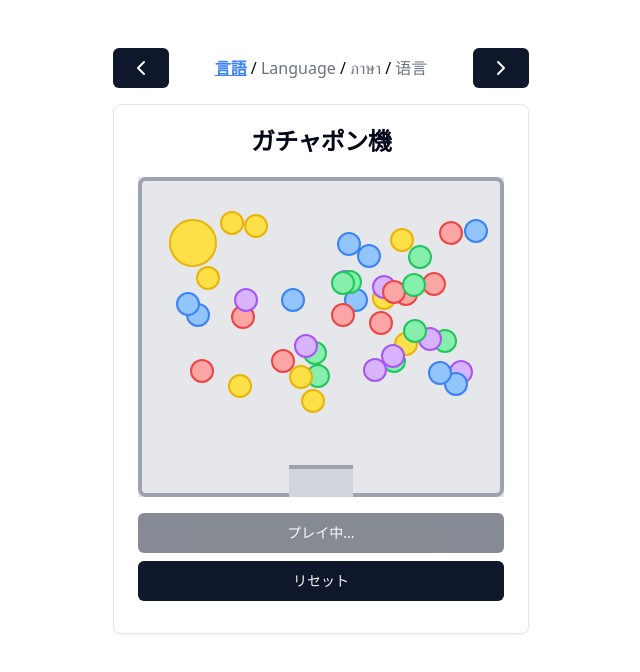
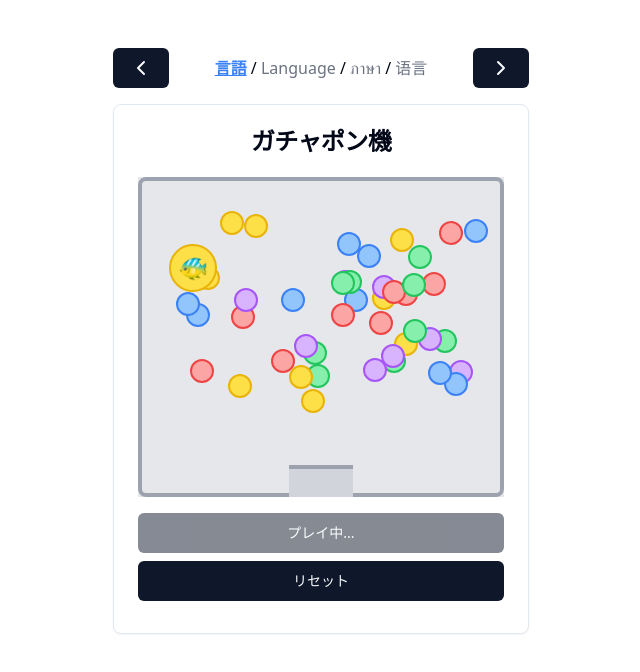
Before and after one commit to tontpong/gacha, a React (Vite) app: page / in a window 1280 px wide. Both pictures are taken after a click on the button "回す". Shown: the top 672 px of the page, without its empty margins (319-959 px from the left). Built offline with nearby package versions, Linux system fonts and the light colour scheme.

Commit message:
Update ArtifactCode.jsx

```diff
--- a/src/ArtifactCode.jsx
+++ b/src/ArtifactCode.jsx
@@ -66,7 +66,7 @@ new (window.AudioContext || window.webkitAudioContext)();
 const duration =
 0.06 + Math.random() * 0.08;
 const freq =
-600 + Math.random() * 600;
+500 + Math.random() * 600;
 
     const oscillator = audioContext.createOscillator();
     const gainNode = audioContext.createGain();
@@ -114,7 +114,7 @@ playGlassBeadsSounds();
 
       const interval = setInterval(() => {
 
-if ( Math.random() < 0.3 ) {
+if ( Math.random() < 0.4 ) {
 
         position += 1;
         setBallPosition(position);
@@ -123,8 +123,8 @@ if ( Math.random() < 0.3 ) {
 
 setBallSlide(
 (prev) => Math.random() < 0.5 ?
- ( prev < 20 ? prev += 5 : prev -= 5 ) :
-( prev > 80 ? prev -= 5 : prev += 5 )
+ ( prev < 15 ? prev += 5 : prev -= 5 ) :
+( prev > 85 ? prev -= 5 : prev += 5 )
 )
 
 }
@@ -220,12 +220,15 @@ clearInterval(intervalId);
               <div
                 className={`absolute left-1/2 transform -translate-x-1/2 w-12 h-12 ${ballColors[capsuleColor]} ${borderColors[capsuleColor]} border-2 rounded-full flex items-center justify-center text-2xl`}
                 style={{
-top: stage === 'dispensing' ? `${ballPosition}%` : '83%' ,
+top: stage === 'dispensing' ? `${ballPosition}%` : '84%' ,
 left: stage === 'dispensing' ? `${ballSlide}%` : '50%'
 }}
                 onClick={openBall}
               >
-                {stage === 'result' ? result.emoji : ''}
+                {stage === 'result' ?
+result.emoji :
+ items[Math.floor(Math.random() * items.length)].emoji
+}
               </div>
             )}
           </div>
```
